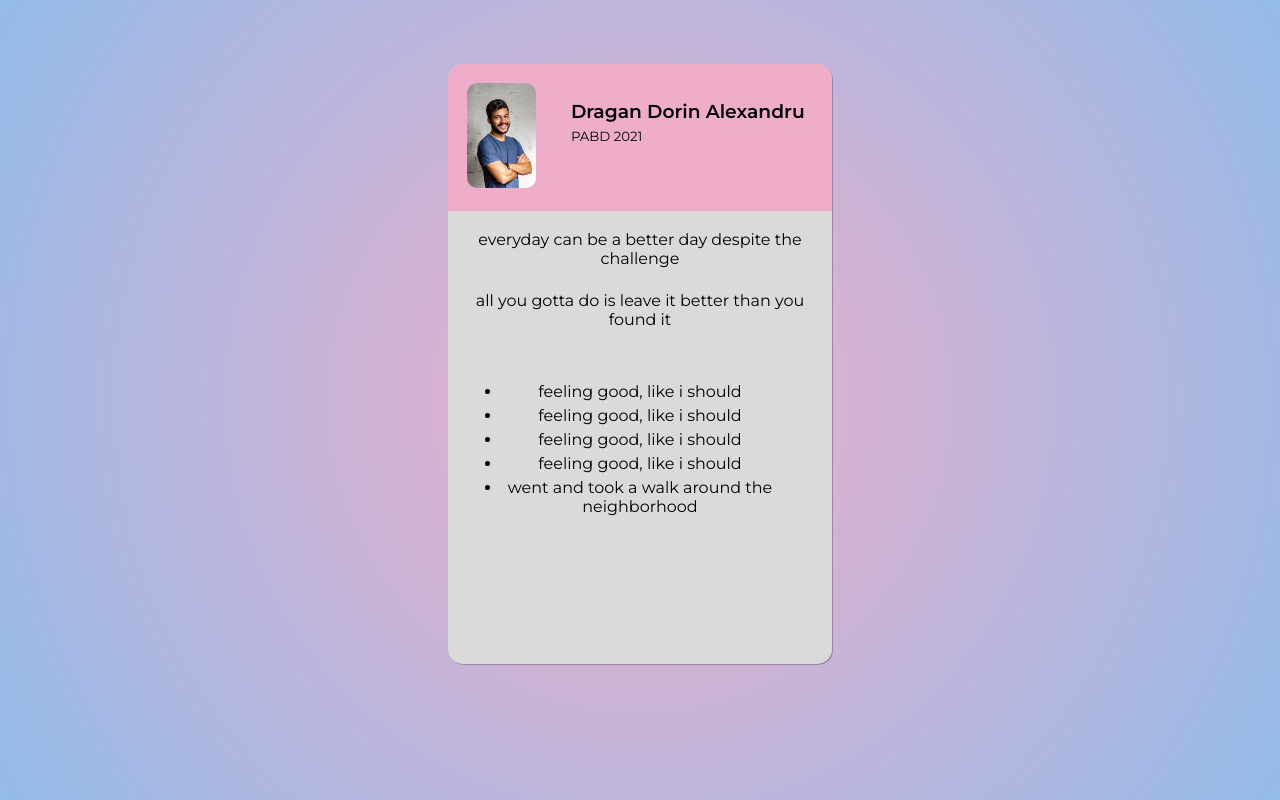
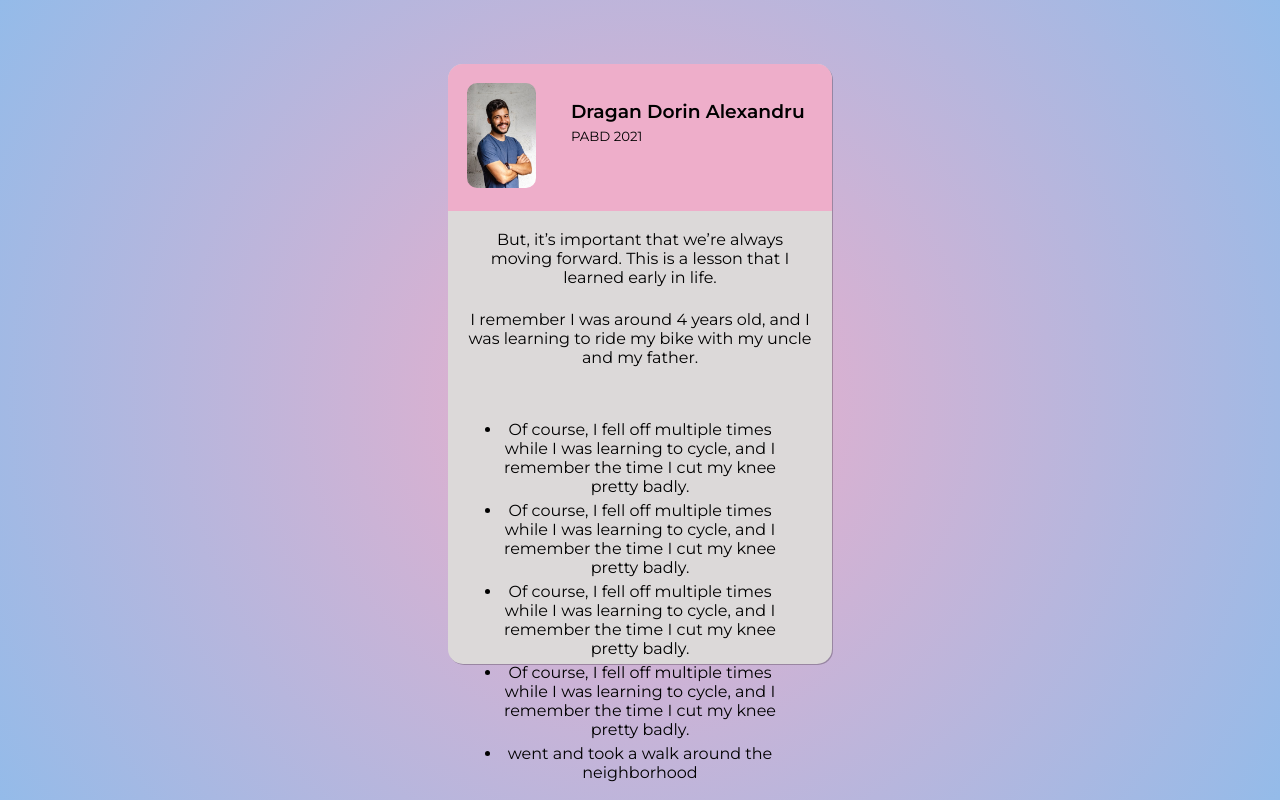
Before and after one commit to UAB21/PABD21, a Symfony app: template templates/dragan_dorin_alexandru/index.html.twig in a window 1280 px wide. Run offline with Twig, Linux system fonts and the light colour scheme; the template is opened without the code that fills it, so the values that code supplies are empty; some libraries are stand-ins or nearby versions.

Commit message:
updated info

```diff
--- a/templates/dragan_dorin_alexandru/index.html.twig
+++ b/templates/dragan_dorin_alexandru/index.html.twig
@@ -17,22 +17,22 @@
                 </div>
             </div>
             <div class="card-content">
-                <p class="text">everyday can be a better day despite the challenge</p>
+                <p class="text">But, it’s important that we’re always moving forward. This is a lesson that I learned early in life.</p>
                 <br />
-                <p class="text">all you gotta do is leave it better than you found it</p>
+                <p class="text">I remember I was around 4 years old, and I was learning to ride my bike with my uncle and my father.</p>
                 <br />
                 <ul>
                     <li>
-                        feeling good, like i should
+                        Of course, I fell off multiple times while I was learning to cycle, and I remember the time I cut my knee pretty badly.
                     </li>
                     <li>
-                        feeling good, like i should
+                        Of course, I fell off multiple times while I was learning to cycle, and I remember the time I cut my knee pretty badly.
                     </li>
                     <li>
-                        feeling good, like i should
+                        Of course, I fell off multiple times while I was learning to cycle, and I remember the time I cut my knee pretty badly.
                     </li>
                     <li>
-                        feeling good, like i should
+                        Of course, I fell off multiple times while I was learning to cycle, and I remember the time I cut my knee pretty badly.
                     </li>
                     <li>
                         went and took a walk around the neighborhood
```
